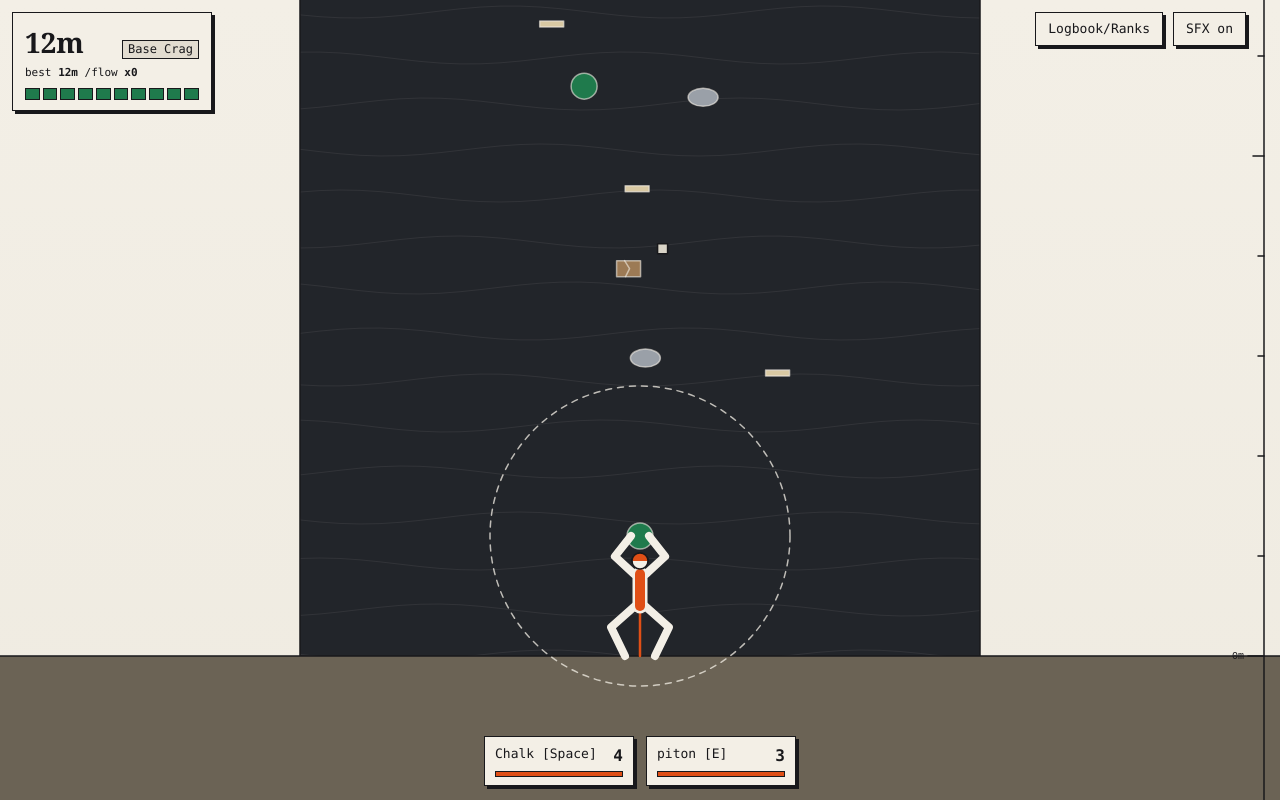
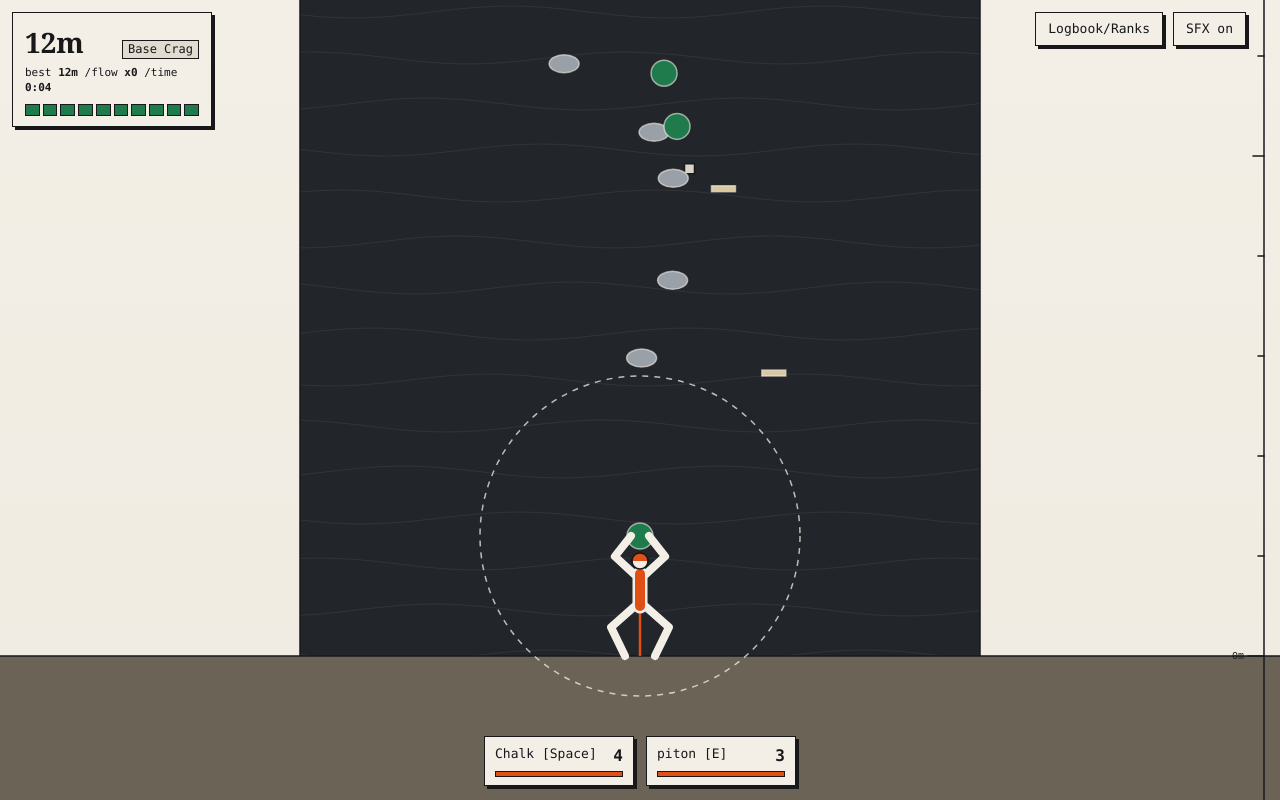
Before and after one commit to Elyab1221/peak-, a plain HTML site: page index.html in a window 1280 px wide. Drawn offline with Linux system fonts and the light colour scheme.

Commit message:
another debugging plus made the p and esc button to stop the game

```diff
--- a/index.html
+++ b/index.html
@@ -10,7 +10,7 @@
         <canvas id="c"></canvas>
         <aside id="hud" class="card">
             <div class="row"><span id="alt">0m</span><span id="tag">base crag</span> </div>
-            <div class="sm">best <b id="best">0m</b> /flow <b id="flow">x0</b></div>
+            <div class="sm">best <b id="best">0m</b> /flow <b id="flow">x0</b> /time <b id="time">0:00</b></div>
             <div id="grip" aria-label="Grip stamina"></div>
         </aside>
         <div id="wind" class="card" hidden></div>
--- a/js/app.js
+++ b/js/app.js
@@ -3,6 +3,7 @@
     g=cv.getContext('2d'),
     $=id=>document.getElementById(id);
     const lerp=(a,b,t)=> a+(b-a)*t,clamp=(v,a,b)=>Math.max(a,Math.min(b,v));
+    const fmt=s=>Math.floor(s/60)+':'+String(Math.floor(s%60)).padStart(2,'0');
     const rgb=h=>[1,3,5].map(i=>parseInt(h.slice(i,i+2),16));
     const mix=(a,b,t)=>{const p=rgb(a),q=rgb(b); return 'rgb('+p.map((v,i)=>Math.round(lerp(v,q[i],t))).join(',')+')';};
     const load=(k,d)=>{
@@ -25,7 +26,7 @@
     }
     addEventListener('resize',size);
     size();
-    let st,p,hold,tgt,grip,flow,lastGrab,parts,anchor,maxAlt,chalk,pit,buff,aim,down,ended,hangT,noHold,noT,wind=0;
+    let st,p,hold,tgt,grip,flow,lastGrab,parts,anchor,maxAlt,chalk,pit,buff,aim,down,ended,hangT,noHold,noT,wind=0,runT=0,paused=false,shake=0;
     let lb=load(cfg.keys.lb,[]),best=load(cfg.keys.best,0);
     const L={};
     function reset(){
@@ -59,6 +60,7 @@
         aim=null;
         down=null;
         ended= false;
+        runT=0;
         hangT=0;
         noHold=null;
         noT=0;
@@ -105,6 +107,7 @@
             noHold=null;}
     }
     function caught(){
+        shake=0.4;
         grip=Math.max(8,grip-cfg.catchCost);
         snd.clip();
         let b=null,bd=1e9;
@@ -124,7 +127,8 @@
         lb.push({
             m,
             r:res,
-            d:Date.now()
+            d:Date.now(),
+            s:Math.round(runT)
         });
         lb.sort((a,b)=>b.m-a.m);
         lb=lb.slice(0,10);
@@ -132,7 +136,7 @@
         if(m>best) {best=m; save(cfg.keys.best,m); }
         if (res==='summit') snd.chime();
         $('et').textContent=res==='summit' ? 'Summit reached' : 'Off the wall';
-        $('ep').textContent='Highest point: '+m+'m';
+        $('ep').textContent='Highest point: '+m+'m'+(res==='summit' ? ' in '+fmt(runT) : '');
         $('end').hidden=false;
         drawLb();
     }
@@ -147,6 +151,7 @@
     }
     function update(dt){
         t+=dt;
+        runT+=dt;
         chalk.cd=Math.max(0,chalk.cd-dt);
         pit.cd=Math.max(0,pit.cd-dt);
         buff=Math.max(0,buff-dt);
@@ -163,6 +168,7 @@
                 let dr =cfg.drain[hold.t];
                 if(dr>0) dr*=(1-Math.min(flow,5)*0.1)*(buff>0?0.5:1);
                 grip=clamp(grip-dr*dt,0,cfg.gripMax);
+                if(grip<20 && Math.floor(t*3)!==Math.floor((t-dt)*3)) snd.tone(300,0.08,'square',0.04);
                 p.x=hold.x;
                 p.y=hold.y-HAND-(hold.t==='ice'?Math.min(hangT*6,26):0);
                 if(grip<=0) release();
@@ -234,7 +240,7 @@
         return {vx,vy};
     }
     cv.addEventListener('pointerdown',e=>{snd.init();
-        if(ended) return;
+        if(ended || paused) return;
         down={x:e.clientX,y:e.clientY};
         aim=null;
     });
@@ -272,8 +278,10 @@
         snd.init();
         if(e.code==='Space') {e.preventDefault();doChalk();}
         else if (e.code==='KeyE') doPit();
+        else if(e.code==='KeyP' || e.code==='Escape') paused=!paused;
         else if(e.code==='KeyR' && ended) reset();
     });
+    addEventListener('blur',()=>{paused=true;});
     $('bChalk').onclick=doChalk;
     $('bpit').onclick=doPit;
     $('again').onclick=reset;
@@ -281,7 +289,7 @@
     $('bClose').onclick=()=>$('drawer').classList.remove('open');
     $('bSfx').onclick=()=>{snd.init(); $('bSfx').textContent=snd.toggle()? 'SFX off': 'SFX on';};
     function drawLb(){
-        $('lb').innerHTML=lb.length ? lb.map(e=>'<li>' +e.m+'m'+(e.r==='s ummit' ? ' summit' : '')+
+        $('lb').innerHTML=lb.length ? lb.map(e=>'<li>' +e.m+'m'+(e.r==='summit' ? ' summit '+fmt(e.s||0) : '')+
         '<span class="sm">' +new Date(e.d).toLocaleDateString()+ '</span></li>')
         .join(''):'<li>No climbs logged yet</li>';
     }
@@ -339,6 +347,8 @@
                 $('tag').textContent=cfg.biomes[biome(alt)].n;
                 $('best').textContent=Math.max(best,Math.floor(maxAlt/px))+'m';
                 $('flow').textContent='x'+Math.min(flow,5);
+                $('time').textContent=fmt(runT);
+                $('hud').style.borderColor=grip<20 && Math.floor(t*4)%2 ? '#e04f16' : '#18181b';
                 const n=Math.ceil(grip/10),
                 gp=$('grip');
                 gp.classList.toggle('low',grip<30);
@@ -353,6 +363,8 @@
                 $('bpit').querySelector('u').style.width=(100*(1-pit.cd/cfg.piton.cd))+'%';
             }
             function draw(dt){
+                g.save();
+                if(shake>0) g.translate((Math.random()-0.5)*shake*24,(Math.random()-0.5)*shake*24);
                 const m=cam/px, f=clamp(m/cfg.summit,0,1);
                 const gr=g.createLinearGradient(0,0,0,H);
                 gr.addColorStop(0,mix(cfg.sky[0],cfg.sky[1],f));
@@ -453,12 +465,19 @@
                         g.beginPath();g.moveTo(rx,y);g.lineTo(rx-14,y-4);g.lineTo(rx,y-8);
                         g.closePath(); g.fill();
                     }
+                g.restore();
+                if(paused){
+                    g.fillStyle='rgba(243,239,230,0.85)'; g.fillRect(0,0,W,H);
+                    g.fillStyle='#18181b'; g.font='700 28px Georgia,serif'; g.textAlign='center';
+                    g.fillText('Paused - press P to resume',W/2,H/2);
+                }
             }
             reset();drawLb();
             let last=performance.now();
             function loop(now){
                 const dt=Math.min(0.033,(now-last)/1000);last=now;
-                if(!ended) update(dt); else{t +=dt; stepParts(dt);snd.wind(0);}
+                shake=Math.max(0,shake-dt);
+                if(paused) snd.wind(0); else if(!ended) update(dt); else{t +=dt; stepParts(dt);snd.wind(0);}
                 draw(dt);hud();requestAnimationFrame(loop);
             }
 requestAnimationFrame(loop);
--- a/js/cfg.js
+++ b/js/cfg.js
@@ -2,8 +2,8 @@ const cfg={
     px:10,
     summit:1000,
     grav:1400,
-    reach:150,
-    grab:26,
+    reach:160,
+    grab:34,
     launchK:3.2,
     launchMax:880,
     launchCost:8,
--- a/js/wall.js
+++ b/js/wall.js
@@ -13,6 +13,7 @@ const wall={
         this.top=120;
         this.px=0;
         this.lastBolt=0;
+        this.lastBig=-9999;
         this.add(0,120,'jug');
         this.gen(1800);
     },
@@ -38,8 +39,10 @@ const wall={
     gen(h){
         const hf=cfg.half;
         while (this.top<h){
-            this.top +=this.rnd() < 0.12? 150 + this.rnd()* 40:60 + this.rnd()*45;
-            const x=Math.max(-hf,Math.min(hf,this.px +(this.rnd()-0.5)*200));
+            const big=this.top-this.lastBig>1000 && this.rnd()<0.25;
+            if(big) this.lastBig=this.top;
+            this.top+=big? 150+this.rnd()*40 : 55+this.rnd()*40;
+            const x=Math.max(-hf,Math.min(hf,this.px +(this.rnd()-0.5)*(big?60:200)));
             this.px=x;
             this.add(x,this.top,this.pick(this.top));
             if(this.rnd()<0.6)
```
Also changed, not shown: js/snd.js (line endings or trailing spaces).
